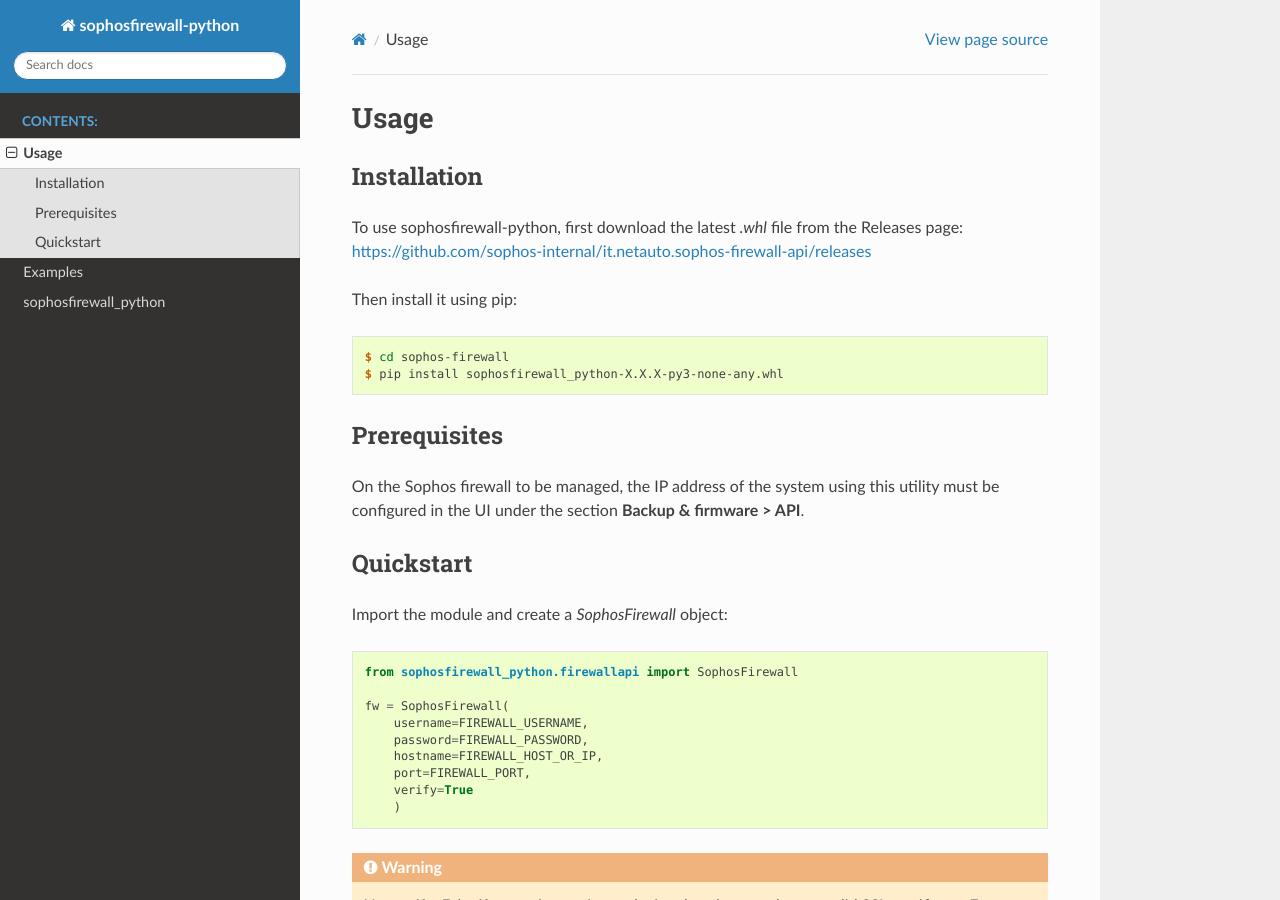
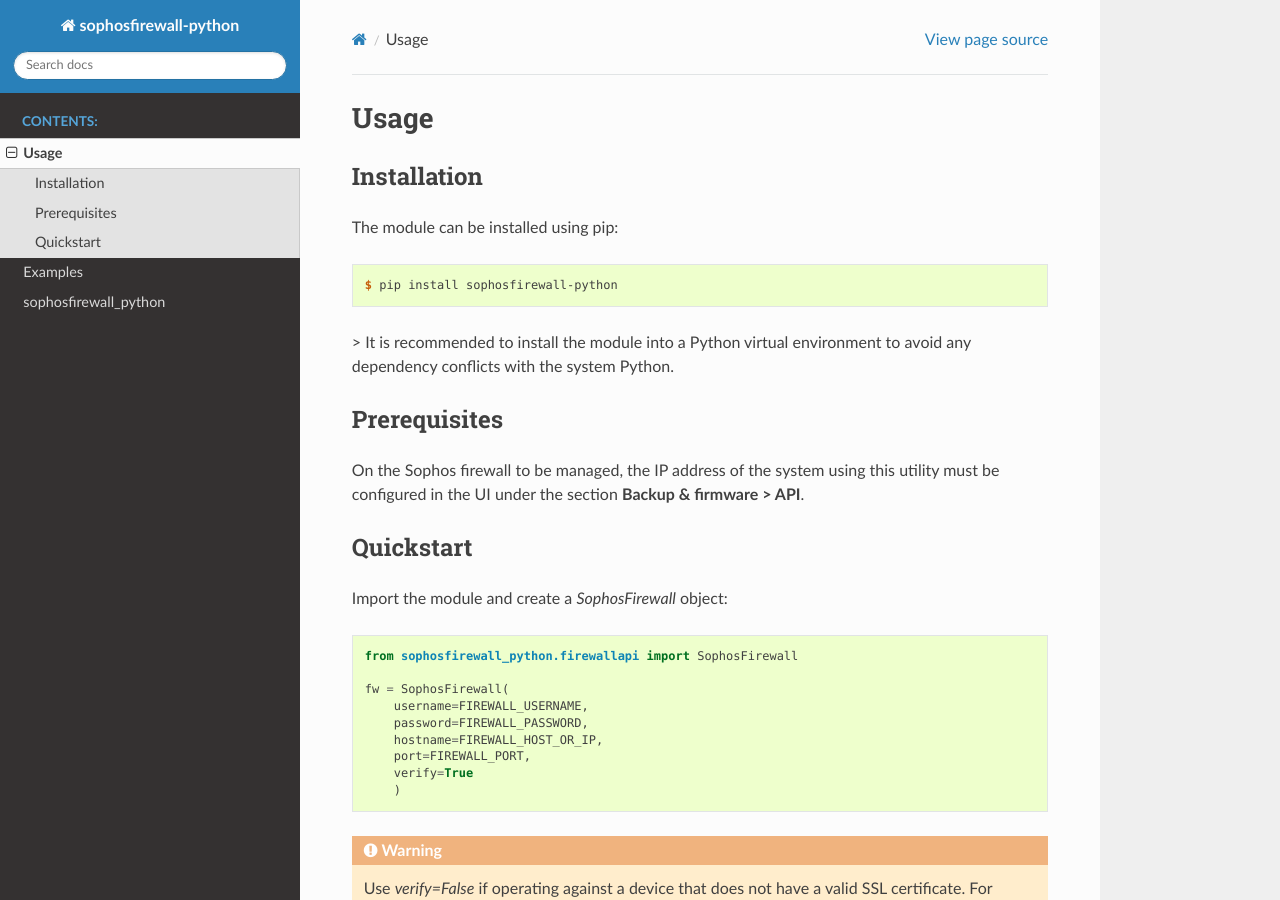
Before and after one commit to sophos/sophos-firewall-sdk, a Sphinx documentation site: the page built from docs/usage.rst, in a window 1280 px wide and 900 px high. Built offline with Sphinx 7.4.7 and the Read the Docs theme 2.0.0, drawn with Linux system fonts in a browser that asks for light colours.

Commit message:
doc: update installation commands (#31)

```diff
--- a/docs/usage.rst
+++ b/docs/usage.rst
@@ -4,15 +4,13 @@ Usage
 Installation
 ------------
 
-To use sophosfirewall-python, first download the latest `.whl` file from the Releases page:
-https://github.com/sophos-internal/it.netauto.sophos-firewall-api/releases
-
-Then install it using pip:
+The module can be installed using pip:
 
 .. code-block:: console
 
-   $ cd sophos-firewall
-   $ pip install sophosfirewall_python-X.X.X-py3-none-any.whl
+   $ pip install sophosfirewall-python
+
+> It is recommended to install the module into a Python virtual environment to avoid any dependency conflicts with the system Python.
 
 Prerequisites
 -------------
```
